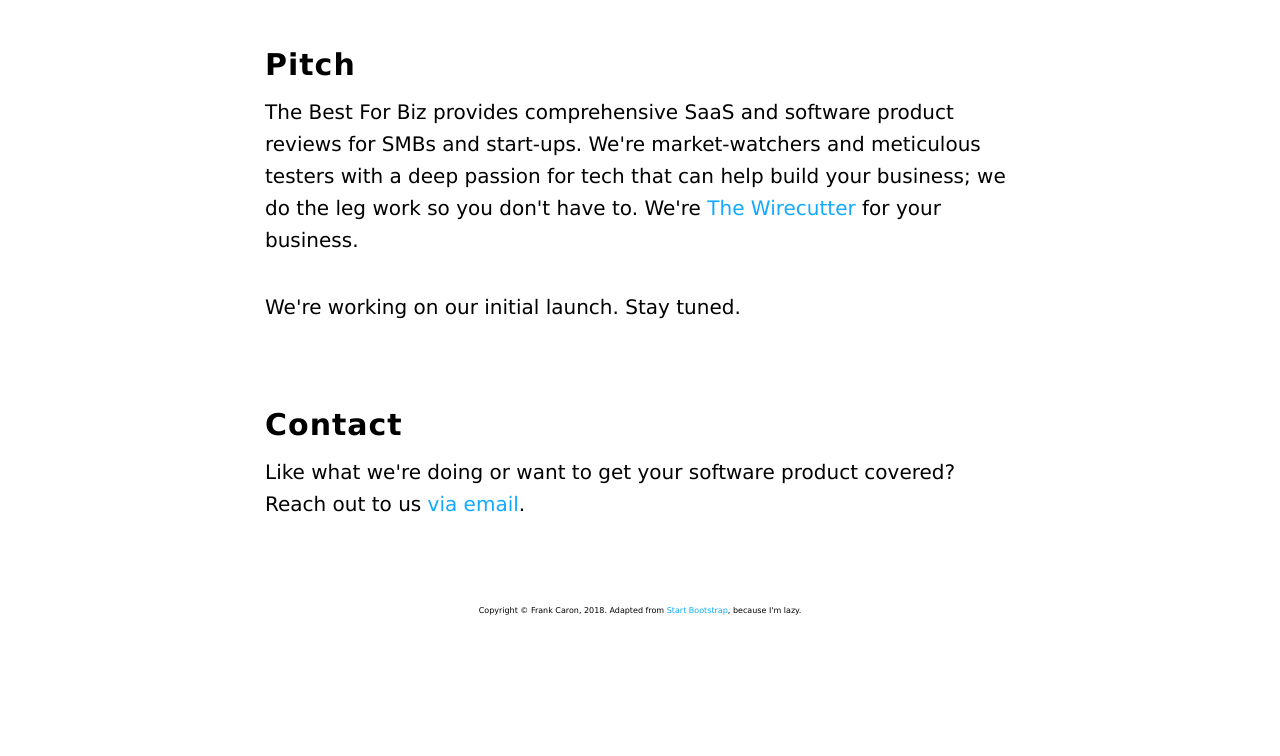
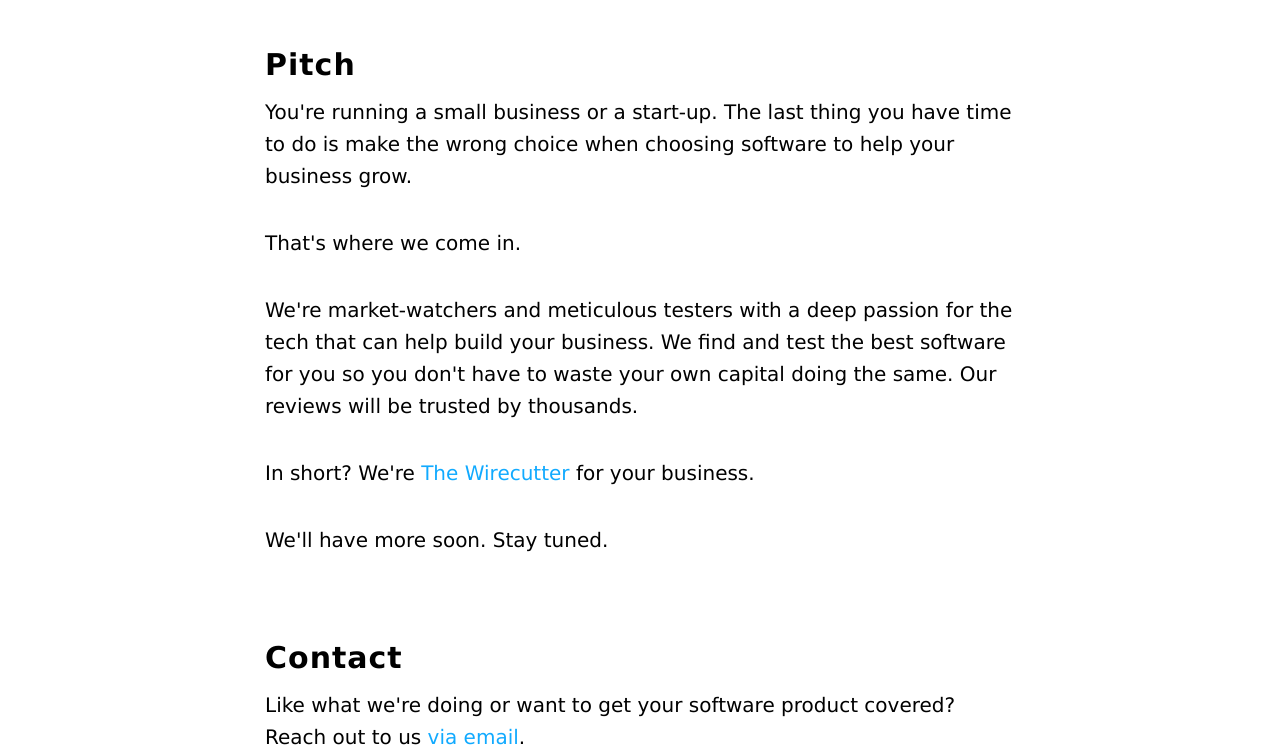
Before and after one commit to frankcaron/bestfor_dot_biz, a plain HTML site: page index.html in a window 1280 px wide. Shown: the part 802-1558 px from the top of the page. Before the commit the page ends 1470 px from the top, so only its background shows below. Drawn offline with Linux system fonts and the light colour scheme.

Commit message:
New hype copy

```diff
--- a/index.html
+++ b/index.html
@@ -98,8 +98,11 @@
         <div class="row">
             <div class="col-lg-8 col-lg-offset-2">
                 <h2>Pitch</h2>
-                        <p>The Best For Biz provides comprehensive SaaS and software product reviews for SMBs and start-ups. We're market-watchers and meticulous testers with a deep passion for tech that can help build your business; we do the leg work so you don't have to. We're <a href="http://www.thewirecutter.com">The Wirecutter</a> for your business.</p>
-                        <p>We're working on our initial launch. Stay tuned.</p>
+                        <p>You're running a small business or a start-up. The last thing you have time to do is make the wrong choice when choosing software to help your business grow.</p>
+                        <p>That's where we come in.</p>
+                        <p>We're market-watchers and meticulous testers with a deep passion for the tech that can help build your business. We find and test the best software for you so you don't have to waste your own capital doing the same. Our reviews will be trusted by thousands.</p>
+                        <p>In short? We're <a href="http://www.thewirecutter.com">The Wirecutter</a> for your business.</p>
+                        <p>We'll have more soon. Stay tuned.</p>
 
 
             </div>
```
